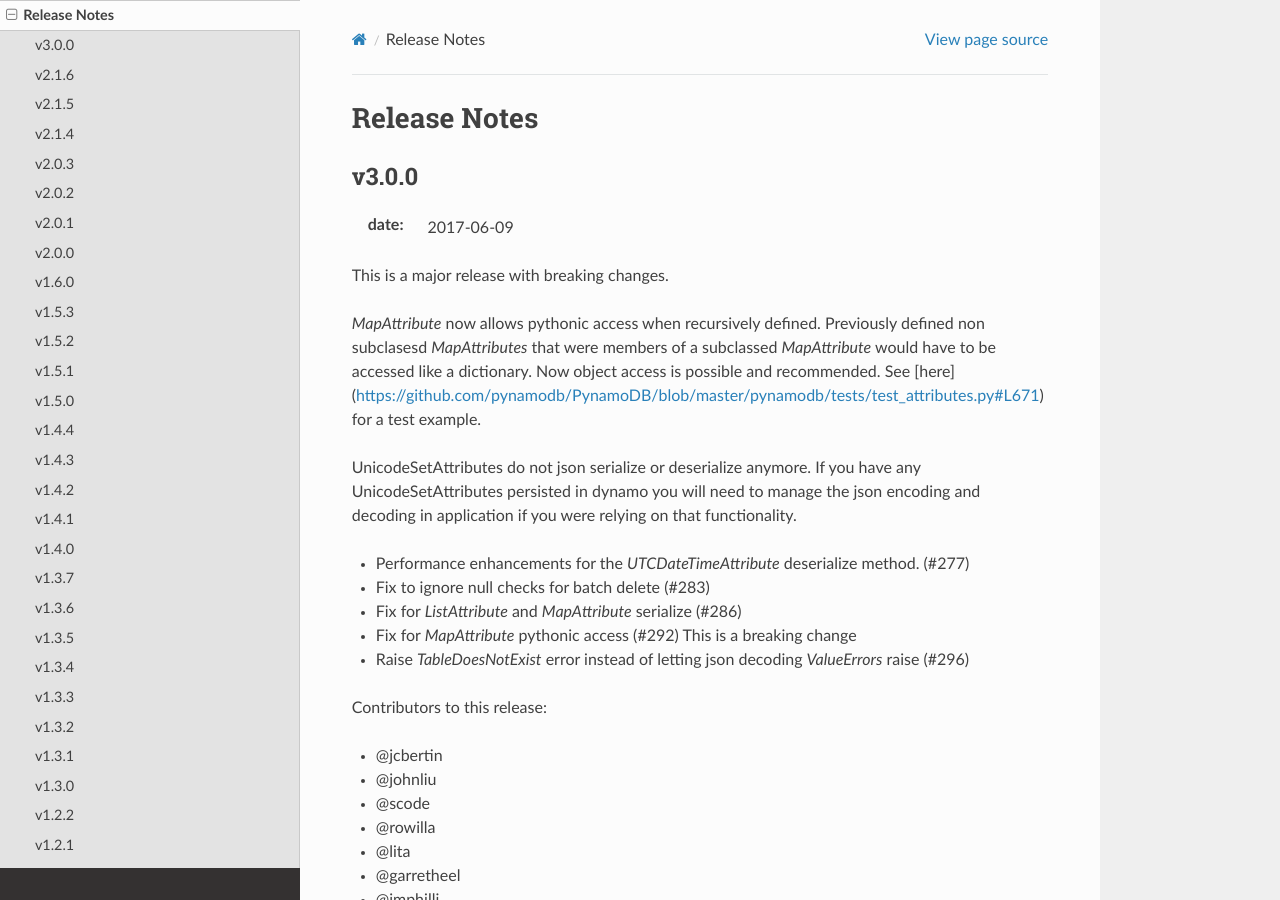
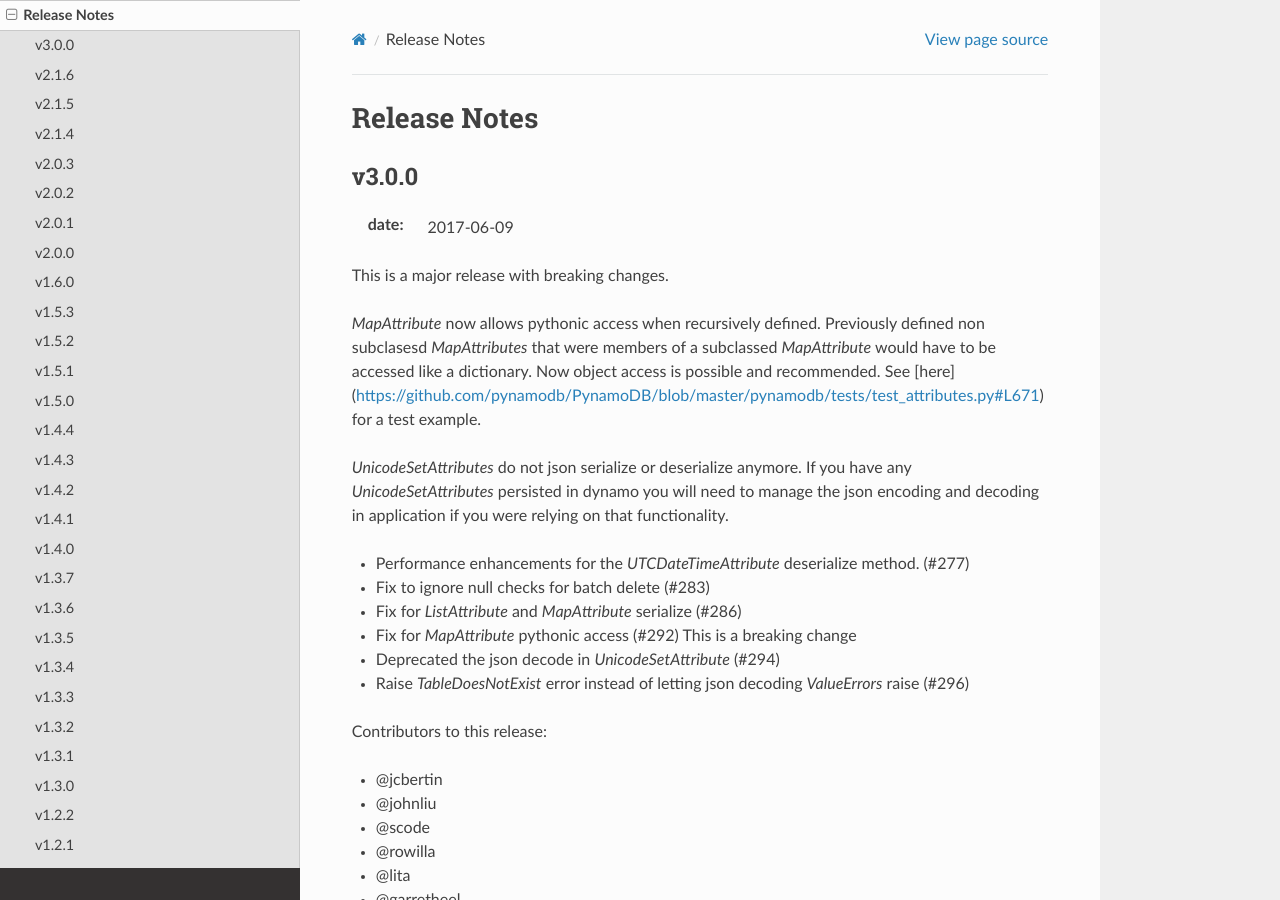
Before and after one commit to pynamodb/PynamoDB, a Sphinx documentation site: the page built from docs/release_notes.rst, in a window 1280 px wide and 900 px high. Built offline with Sphinx 7.4.7 and the Read the Docs theme 2.0.0, drawn with Linux system fonts in a browser that asks for light colours; pages that are not in the unit, such as notebooks, are missing from menus.

Commit message:
unicodesetattribute change

```diff
--- a/docs/release_notes.rst
+++ b/docs/release_notes.rst
@@ -12,13 +12,14 @@ This is a major release with breaking changes.
 Previously defined non subclasesd `MapAttributes` that were members of a subclassed `MapAttribute` would have to be accessed like a dictionary.
 Now object access is possible and recommended. See [here](https://github.com/pynamodb/PynamoDB/blob/master/pynamodb/tests/test_attributes.py#L671) for a test example.
 
-UnicodeSetAttributes do not json serialize or deserialize anymore.
-If you have any UnicodeSetAttributes persisted in dynamo you will need to manage the json encoding and decoding in application if you were relying on that functionality.
+`UnicodeSetAttributes` do not json serialize or deserialize anymore.
+If you have any `UnicodeSetAttributes` persisted in dynamo you will need to manage the json encoding and decoding in application if you were relying on that functionality.
 
 * Performance enhancements for the `UTCDateTimeAttribute` deserialize method. (#277)
 * Fix to ignore null checks for batch delete (#283)
 * Fix for `ListAttribute` and `MapAttribute` serialize (#286)
 * Fix for `MapAttribute` pythonic access (#292) This is a breaking change
+* Deprecated the json decode in `UnicodeSetAttribute` (#294)
 * Raise `TableDoesNotExist` error instead of letting json decoding `ValueErrors` raise (#296)
 
 Contributors to this release:
```
